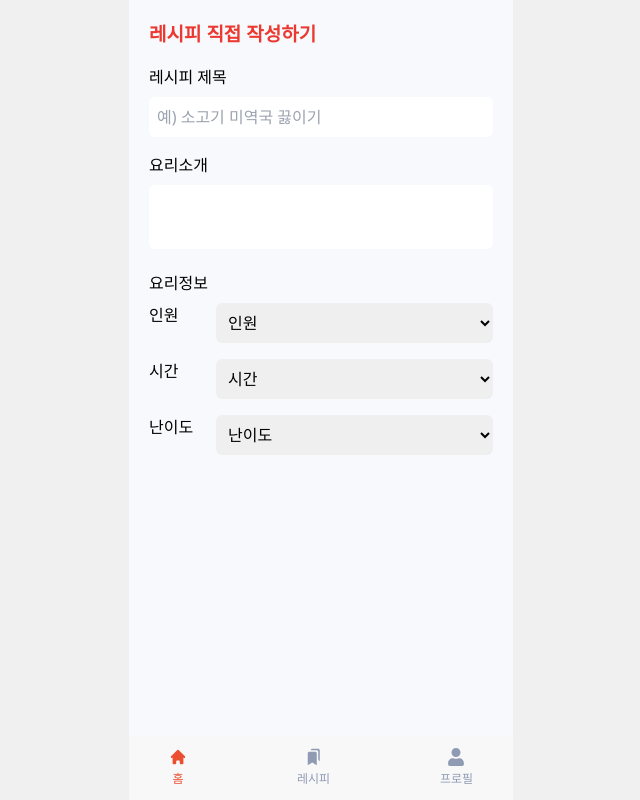
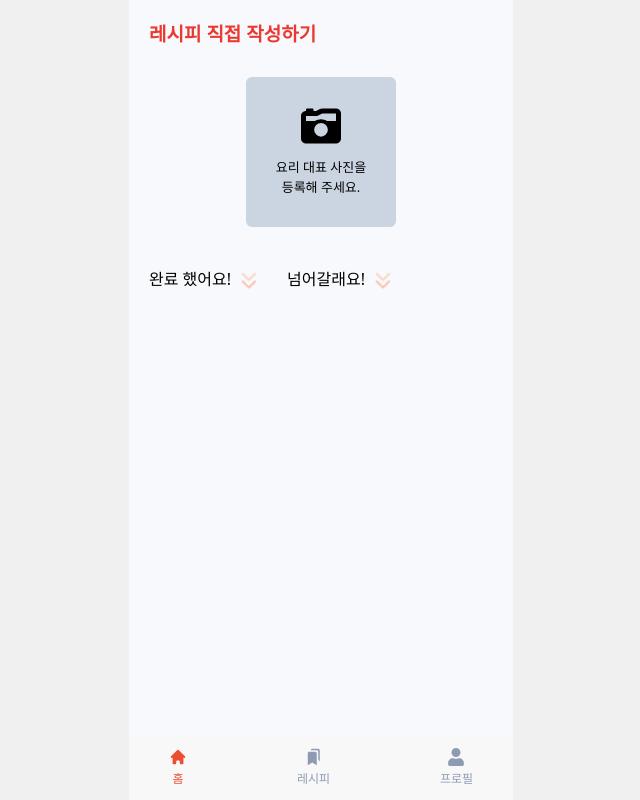
Before and after one commit to kimtaejin3/recipe-app, a React (Vite) app: page /add-byhand in a window 1280 px wide. Shown: the whole page, without its empty margins (319-959 px from the left). Built offline with nearby package versions, Linux system fonts and the light colour scheme.

Commit message:
feat: ArrowBtn 완성

```diff
--- /dev/null
+++ b/src/components/ScrollBtn.tsx
@@ -0,0 +1,36 @@
+export default function ScrollBtn() {
+  return (
+    <div className="scrolldown-btn mt-[-3px]">
+      <svg
+        version="1.1"
+        id="Слой_1"
+        xmlns="http://www.w3.org/2000/svg"
+        xmlnsXlink="http://www.w3.org/1999/xlink"
+        x="0px"
+        y="0px"
+        width="20px"
+        height="25px"
+        viewBox="0 0 50 80"
+        enable-background="new 0 0 50 80"
+        xmlSpace="preserve"
+      >
+        <path
+          className="first-path"
+          fill="#ffb394"
+          d="M24.752,79.182c-0.397,0-0.752-0.154-1.06-0.463L2.207,57.234c-0.306-0.305-0.458-0.656-0.458-1.057
+        s0.152-0.752,0.458-1.059l2.305-2.305c0.309-0.309,0.663-0.461,1.06-0.461c0.398,0,0.752,0.152,1.061,0.461l18.119,18.119
+        l18.122-18.119c0.306-0.309,0.657-0.461,1.057-0.461c0.402,0,0.753,0.152,1.059,0.461l2.306,2.305
+        c0.308,0.307,0.461,0.658,0.461,1.059s-0.153,0.752-0.461,1.057L25.813,78.719C25.504,79.027,25.15,79.182,24.752,79.182z"
+        />
+        <path
+          className="second-path"
+          fill="#ffb394"
+          d="M24.752,58.25c-0.397,0-0.752-0.154-1.06-0.463L2.207,36.303c-0.306-0.304-0.458-0.655-0.458-1.057
+        c0-0.4,0.152-0.752,0.458-1.058l2.305-2.305c0.309-0.308,0.663-0.461,1.06-0.461c0.398,0,0.752,0.153,1.061,0.461l18.119,18.12
+        l18.122-18.12c0.306-0.308,0.657-0.461,1.057-0.461c0.402,0,0.753,0.153,1.059,0.461l2.306,2.305
+        c0.308,0.306,0.461,0.657,0.461,1.058c0,0.401-0.153,0.753-0.461,1.057L25.813,57.787C25.504,58.096,25.15,58.25,24.752,58.25z"
+        />
+      </svg>
+    </div>
+  );
+}
--- a/src/index.css
+++ b/src/index.css
@@ -5,3 +5,36 @@
 body {
   background-color: #f0f0f0;
 }
+
+.scrolldown-btn svg path.first-path {
+  animation: scrollanim 1s ease-in-out infinite;
+  animation-delay: 0.8s;
+}
+
+.scrolldown-btn svg path.second-path {
+  animation: scrollanim2 1s ease-in-out infinite;
+}
+
+/* Keyframes for the first path */
+@keyframes scrollanim {
+  0% {
+    transform: translate(0, -40px);
+    opacity: 0;
+  }
+  60% {
+    transform: translate(0, 0);
+    opacity: 0.8;
+  }
+}
+
+/* Keyframes for the second path */
+@keyframes scrollanim2 {
+  0% {
+    transform: translate(0, -40px);
+    opacity: 0;
+  }
+  60% {
+    transform: translate(0, 0);
+    opacity: 0.6;
+  }
+}
--- a/src/layout/Layout.tsx
+++ b/src/layout/Layout.tsx
@@ -6,7 +6,7 @@ import { FaUser } from "react-icons/fa";
 // bg-[#F7F9FC]
 export default function Layout() {
   return (
-    <div className="max-w-sm bg-[#F7F9FC] mx-auto h-[92vh]">
+    <div className="max-w-sm bg-[#F7F9FC] mx-auto min-h-[92vh] pb-[8vh]">
       <Outlet />
 
       <ul className="items-center text-[12px] max-w-sm mx-auto flex justify-between fixed bottom-0 left-0 right-0 px-10 bg-[#f8f8f8] h-[8vh]">
--- a/src/pages/AddByHand.tsx
+++ b/src/pages/AddByHand.tsx
@@ -1,4 +1,14 @@
+import { useState } from "react";
+import { FaCameraRetro } from "react-icons/fa6";
+import ScrollBtn from "../components/ScrollBtn";
+
 export default function AddByHand() {
+  const [step, setStep] = useState(1);
+
+  const handleStepUpClick = () => {
+    setStep((prevStep) => prevStep + 1);
+  };
+
   return (
     <div className="p-5">
       <div className="flex gap-5 ">
@@ -10,23 +20,41 @@ export default function AddByHand() {
         </h1>
       </div>
       <form>
+        {step > 0 && (
+          <div className="mt-4">
+            <button className="block mt-7 mb-10 mx-auto w-[150px] h-[150px] bg-slate-300 rounded-md">
+              <div className=" text-[13px] flex flex-col items-center justify-center gap-3">
+                <FaCameraRetro size={40} />
+                요리 대표 사진을
+                <br /> 등록해 주세요.
+              </div>
+            </button>
+          </div>
+        )}
+
+        {step > 1 && (
           <div className="mt-4">
             <label className="block">레시피 제목</label>
             <input
-            className="w-full p-2 rounded-md mt-2  focus: outline-[#f2766f] transition duration-500 ease-in-out"
+              className="w-full p-2 rounded-md mt-2 border-none outline-none focus:outline-[#f2766f] transition-all duration-300"
               type="text"
               placeholder="예) 소고기 미역국 끓이기"
             />
           </div>
+        )}
+        {step > 2 && (
           <div className="mt-4">
             <label className="block">요리소개</label>
-          <textarea className="w-full p-2 rounded-md resize-none mt-2  focus: outline-[#f2766f]"></textarea>
+            <textarea className="w-full p-2 outline-none rounded-md resize-none mt-2  focus:outline-[#f2766f] transition-all duration-300"></textarea>
           </div>
+        )}
+
+        {step > 3 && (
           <div className="mt-4">
             <label>요리정보</label>
             <div className="flex gap-4 mt-2">
               <label className="items-center basis-16">인원</label>
-            <select className="w-full p-2 rounded-md focus: outline-[#f2766f]">
+              <select className="w-full p-2 outline-none rounded-md focus:outline-[#f2766f] transition-all duration-300">
                 <option>인원</option>
                 <option>1인분</option>
                 <option>2인분</option>
@@ -38,7 +66,7 @@ export default function AddByHand() {
             </div>
             <div className="flex gap-4 my-4">
               <label className="items-center basis-16">시간</label>
-            <select className="w-full p-2 rounded-md focus: outline-[#f2766f]">
+              <select className="w-full p-2 outline-none rounded-md focus:outline-[#f2766f] transition-all duration-300">
                 <option>시간</option>
                 <option>5분 이내</option>
                 <option>10분 이내</option>
@@ -53,7 +81,7 @@ export default function AddByHand() {
             </div>
             <div className="flex gap-4">
               <label className="basis-16">난이도</label>
-            <select className="w-full p-2 rounded-md focus: outline-[#f2766f]">
+              <select className="w-full p-2 outline-none rounded-md focus:outline-[#f2766f] transition-all duration-300">
                 <option>난이도</option>
                 <option>초급</option>
                 <option>중급</option>
@@ -62,7 +90,18 @@ export default function AddByHand() {
               </select>
             </div>
           </div>
+        )}
       </form>
+      <div className="flex gap-7 mt-4">
+        <button className="flex gap-2" onClick={handleStepUpClick}>
+          <span>완료 했어요!</span>
+          <ScrollBtn />
+        </button>
+        <button className="flex gap-2" onClick={handleStepUpClick}>
+          <span>넘어갈래요!</span>
+          <ScrollBtn />
+        </button>
+      </div>
     </div>
   );
 }
```
Lines whose indentation alone changed are shown as unchanged.
